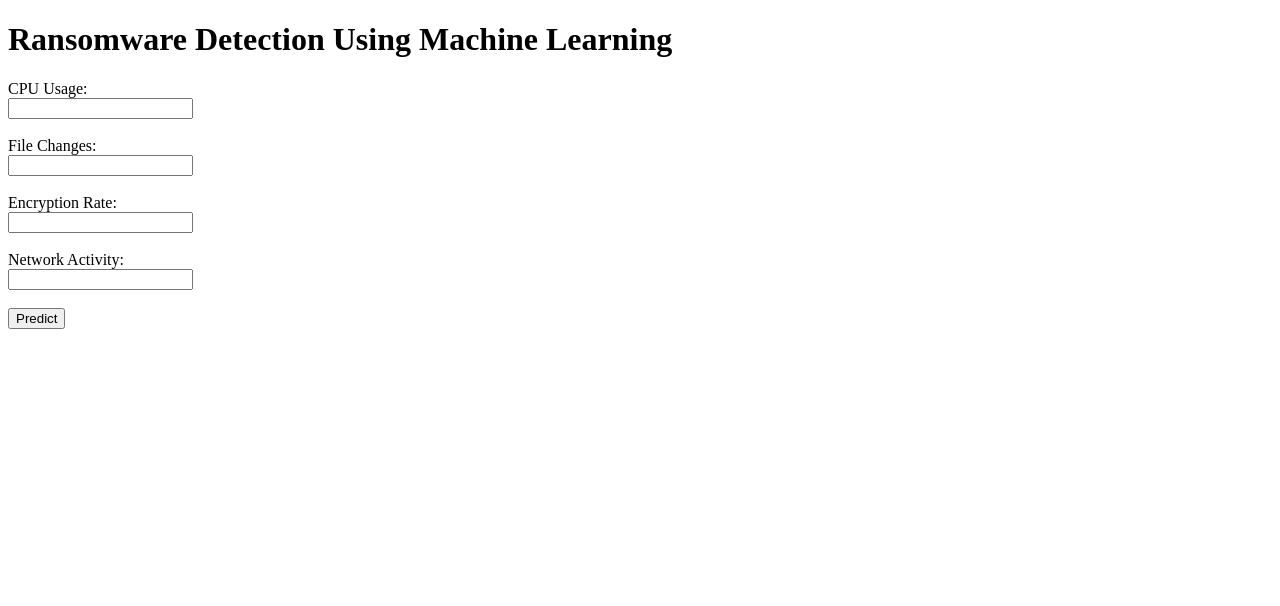
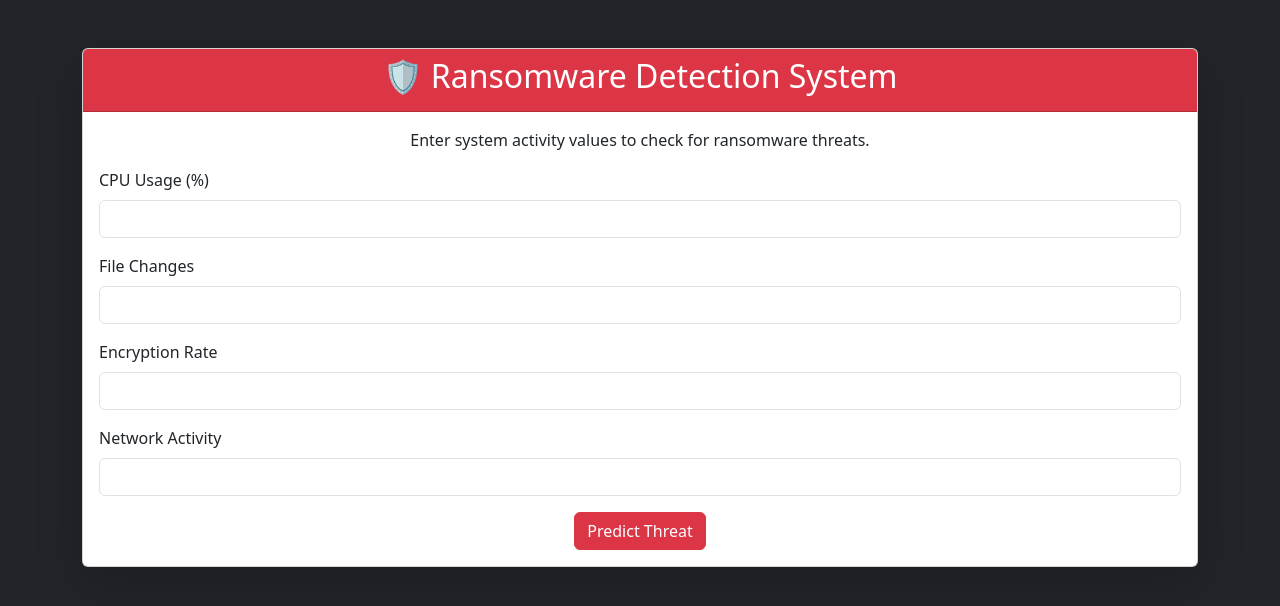
Before and after one commit to nayanak5650/ransomware-detection-using-machine-learning, a plain HTML site: page templates/index.html in a window 1280 px wide. Drawn offline with nearby package versions, Linux system fonts and the light colour scheme.

Commit message:
Update index.html

```diff
--- a/templates/index.html
+++ b/templates/index.html
@@ -1,29 +1,57 @@
 <!DOCTYPE html>
 <html>
 <head>
-    <title>Ransomware Detection</title>
+    <title>Ransomware Detection System</title>
+    <link href="https://cdn.jsdelivr.net/npm/bootstrap@5.3.3/dist/css/bootstrap.min.css" rel="stylesheet">
 </head>
-<body>
 
-    <h1>Ransomware Detection Using Machine Learning</h1>
+<body class="bg-dark">
 
-    <form action="/predict" method="POST">
+<div class="container mt-5">
+    <div class="card shadow-lg">
+        <div class="card-header bg-danger text-white text-center">
+            <h2>🛡️ Ransomware Detection System</h2>
+        </div>
 
-        <label>CPU Usage:</label><br>
-        <input type="number" name="cpu" required><br><br>
+        <div class="card-body">
 
-        <label>File Changes:</label><br>
-        <input type="number" name="files" required><br><br>
+            <p class="text-center">
+                Enter system activity values to check for ransomware threats.
+            </p>
 
-        <label>Encryption Rate:</label><br>
-        <input type="number" name="encryption" required><br><br>
+            <form action="/predict" method="POST">
 
-        <label>Network Activity:</label><br>
-        <input type="number" name="network" required><br><br>
+                <div class="mb-3">
+                    <label class="form-label">CPU Usage (%)</label>
+                    <input type="number" class="form-control" name="cpu" required>
+                </div>
 
-        <button type="submit">Predict</button>
+                <div class="mb-3">
+                    <label class="form-label">File Changes</label>
+                    <input type="number" class="form-control" name="files" required>
+                </div>
 
-    </form>
+                <div class="mb-3">
+                    <label class="form-label">Encryption Rate</label>
+                    <input type="number" class="form-control" name="encryption" required>
+                </div>
+
+                <div class="mb-3">
+                    <label class="form-label">Network Activity</label>
+                    <input type="number" class="form-control" name="network" required>
+                </div>
+
+                <div class="text-center">
+                    <button type="submit" class="btn btn-danger">
+                        Predict Threat
+                    </button>
+                </div>
+
+            </form>
+
+        </div>
+    </div>
+</div>
 
 </body>
 </html>
```
